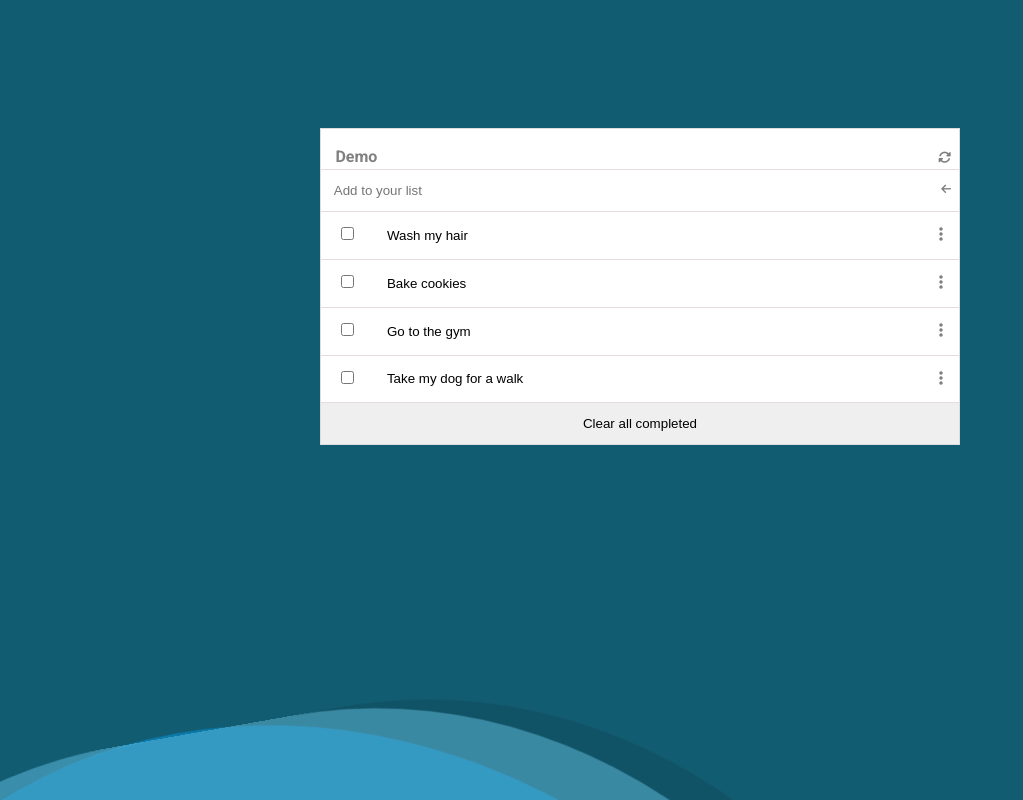
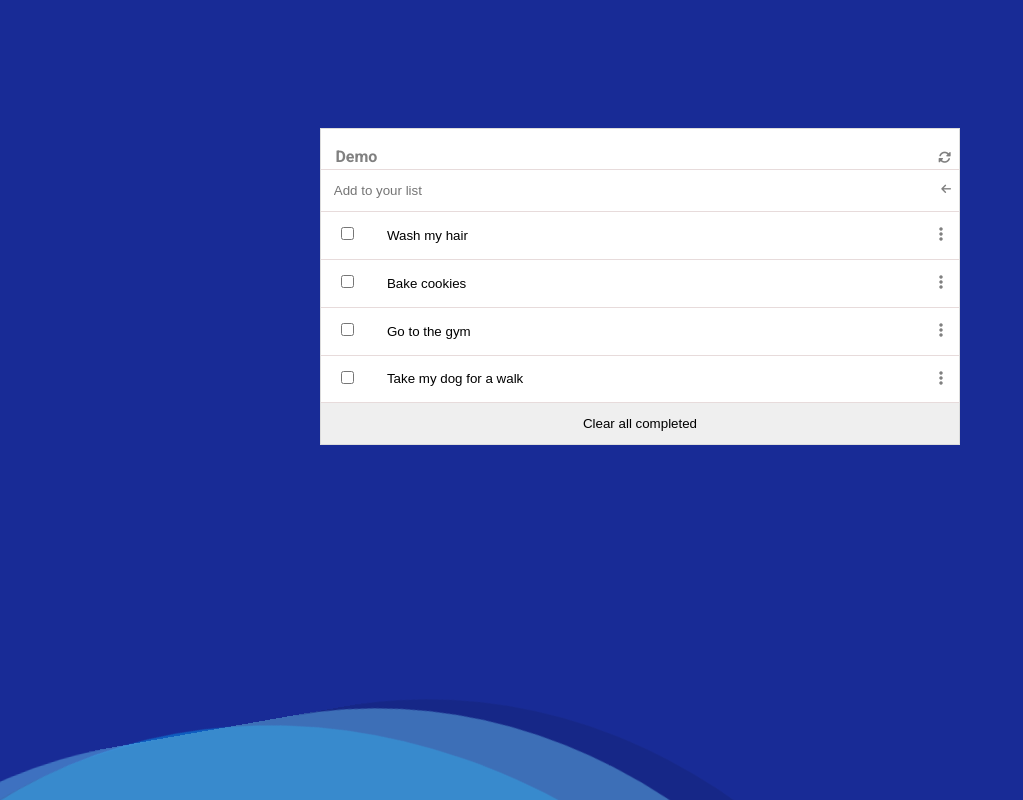
Before and after one commit to Graycemuthui/To-Do-List, a website built with webpack: page index.html in a window 1280 px wide. Shown: the whole page, without its empty margins (0-1023 px from the left). Built offline with nearby package versions, Linux system fonts and the light colour scheme.

Commit message:
Fix the background color

```diff
--- a/src/styles.css
+++ b/src/styles.css
@@ -9,7 +9,7 @@ body {
   font-family: "Roboto", sans-serif;
   font-size: 16px;
   line-height: 1.5;
-  background-color: rgb(18 92 114);
+  background-color: rgb(24, 43, 150);
 }
 
 .main-section {
```
Also changed, not shown: index.js (+1 -1 lines), dist/index.js.
